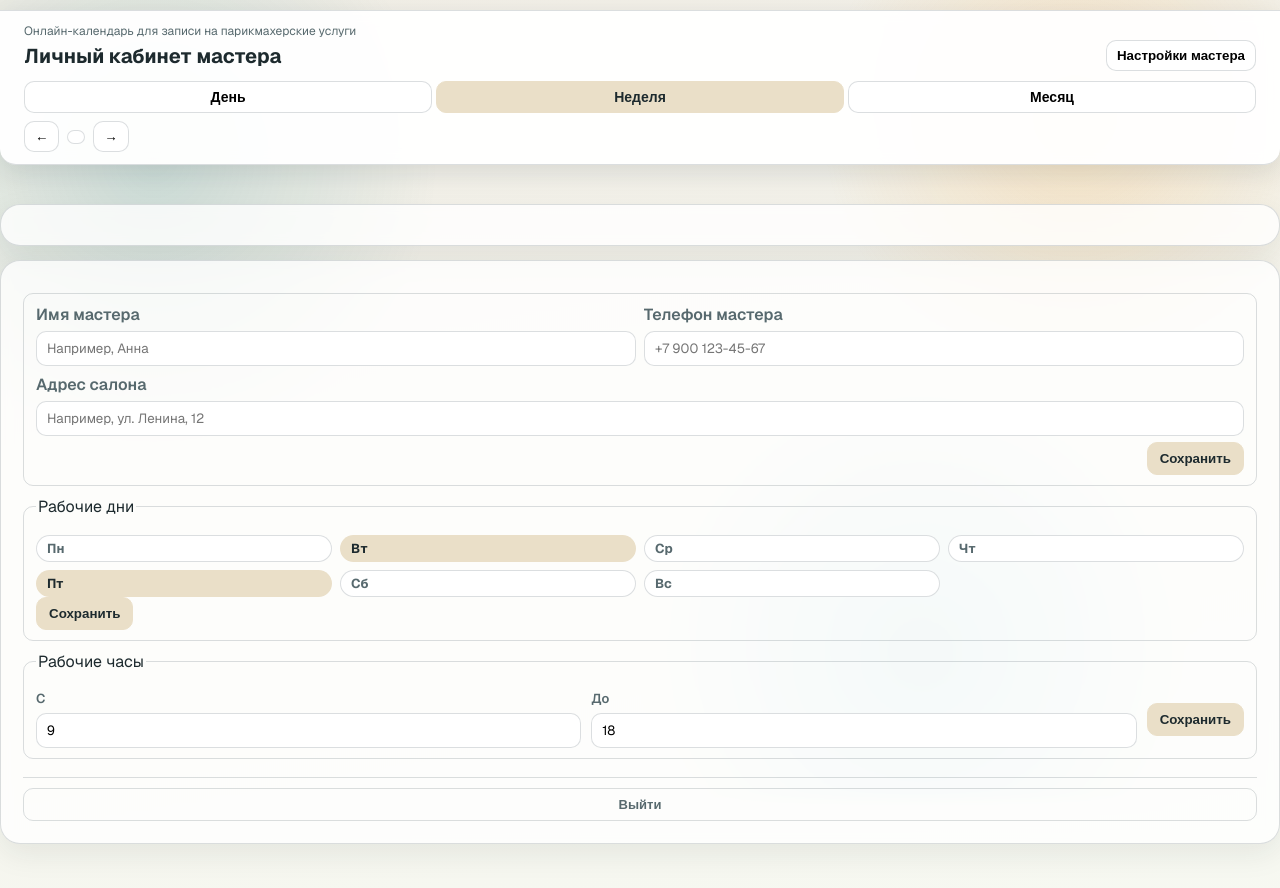
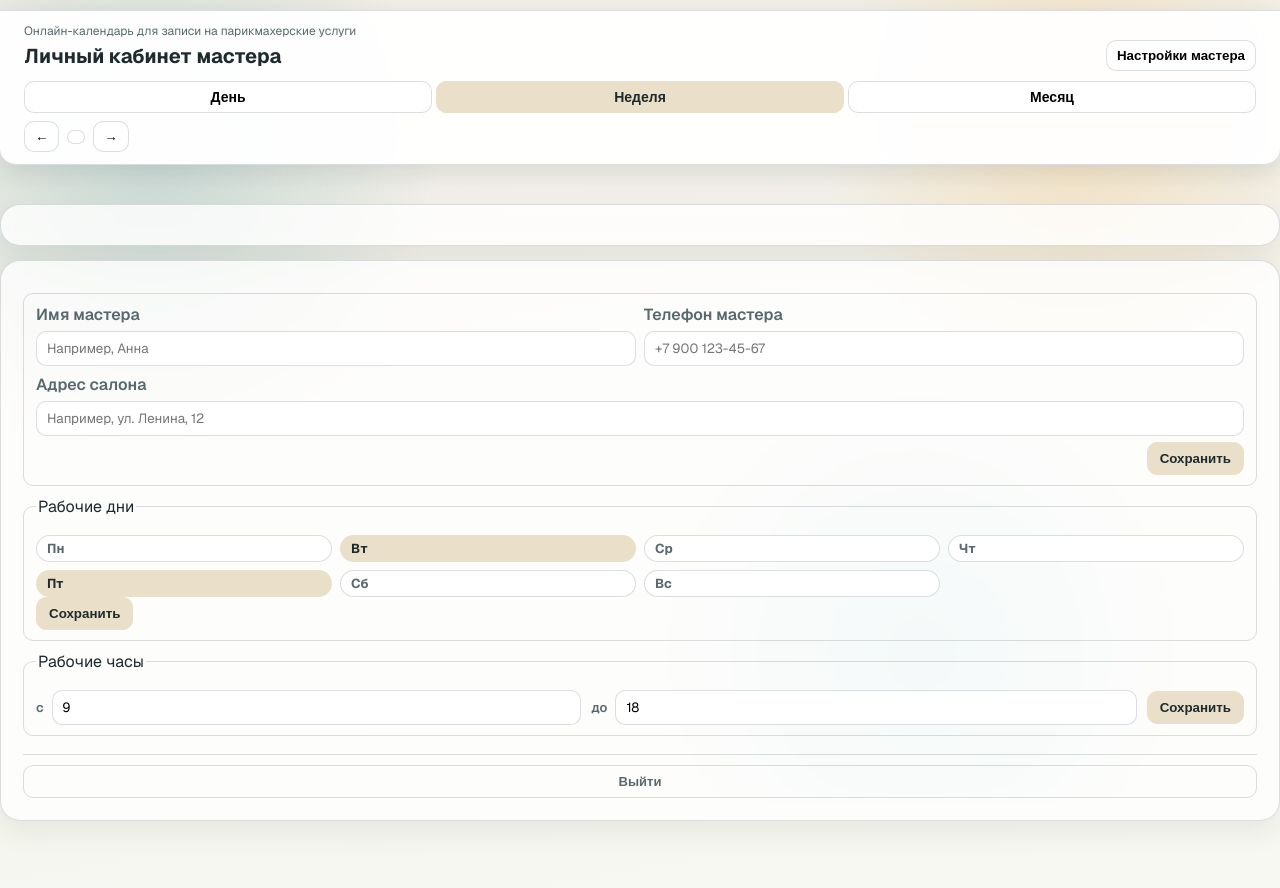
Before and after one commit to pavel9619229-cmyk/MASTER, a website: page public/master.html in a window 1280 px wide. Drawn offline with nearby package versions, Linux system fonts and the light colour scheme; no server answers.

Commit message:
fix: keep work hours labels and fields inline

```diff
--- a/public/master.html
+++ b/public/master.html
@@ -87,12 +87,12 @@
 						<fieldset class="workdays-fieldset">
 							<legend>Рабочие часы</legend>
 							<div class="work-hours-group">
-								<label>
-									<span>С</span>
+								<label class="work-hour-field">
+									<span class="work-hour-prefix">с</span>
 									<input id="work-start-hour" name="workStartHour" type="number" min="0" max="23" step="1" value="9" />
 								</label>
-								<label>
-									<span>До</span>
+								<label class="work-hour-field">
+									<span class="work-hour-prefix">до</span>
 									<input id="work-end-hour" name="workEndHour" type="number" min="1" max="24" step="1" value="18" />
 								</label>
 								<button id="save-work-hours" type="button" class="btn primary">Сохранить</button>
--- a/public/styles.css
+++ b/public/styles.css
@@ -539,6 +539,18 @@ h1 {
 	min-width: 0;
 }
 
+.work-hours-group .work-hour-field {
+	display: grid;
+	grid-template-columns: auto minmax(0, 1fr);
+	align-items: center;
+	column-gap: 8px;
+}
+
+.work-hours-group .work-hour-prefix {
+	line-height: 1;
+	white-space: nowrap;
+}
+
 .work-hours-group input {
 	width: 100%;
 	min-width: 0;
@@ -1335,6 +1347,10 @@ h1 {
 		min-width: 0;
 	}
 
+	.master-page .work-hours-group .work-hour-field {
+		grid-template-columns: auto minmax(0, 1fr);
+	}
+
 	.master-page .work-hours-group input {
 		width: 100%;
 		min-width: 0;
```
